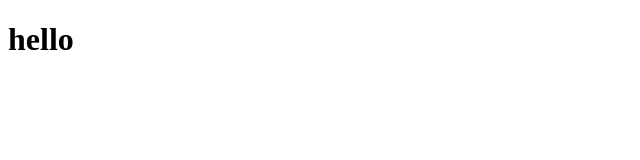
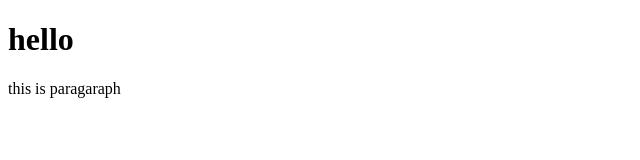
Before and after one commit to Jitendra-itpath/jayesh, a plain HTML site: page index.html in a window 1280 px wide. Shown: the whole page, without its empty margins (0-640 px from the left). Drawn offline with Linux system fonts and the light colour scheme.

Commit message:
p tag added

```diff
--- a/index.html
+++ b/index.html
@@ -8,5 +8,6 @@
 </head>
 <body>
     <h1>hello</h1>
+    <p>this is paragaraph</p>
 </body>
 </html>
```
